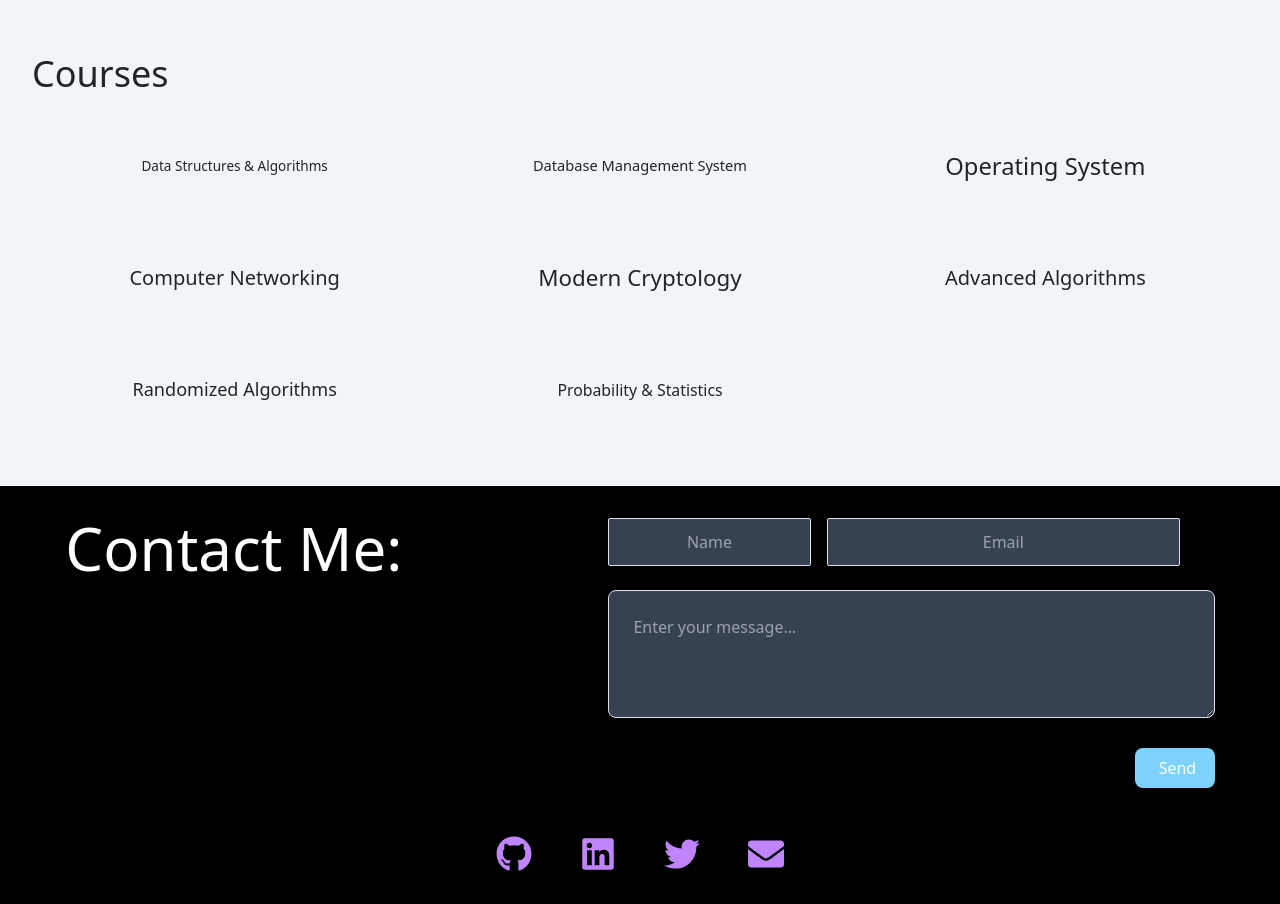
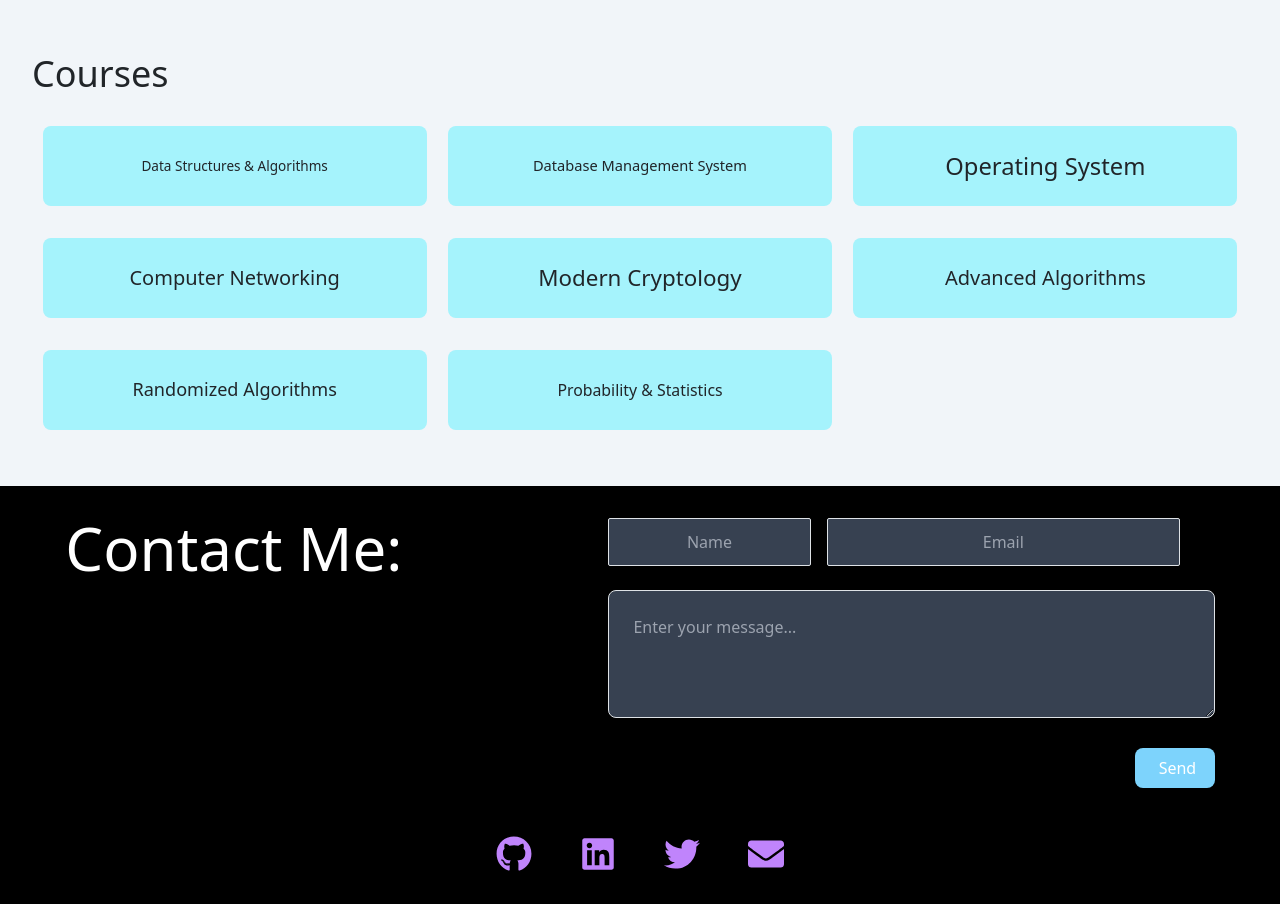
Before and after one commit to AakibAlam/my-website, a React (Vite) app: page /skills in a window 1280 px wide. Shown: the part 1380-2284 px from the top of the page. Built offline with nearby package versions, Linux system fonts and the light colour scheme; no server answers.

Commit message:
fixed styling

```diff
--- a/src/components/course-card.tsx
+++ b/src/components/course-card.tsx
@@ -2,6 +2,7 @@ import { useState, useEffect } from "react";
 
 function CourseCard({ text, col }: { text: string; col: string }) {
   const [fontSize, setFontSize] = useState<number>(24);
+  const backgroundColor = col === "cyan" ? "bg-cyan-200" : "bg-gray-200";
 
   useEffect(() => {
     const containerWidth = 400;
@@ -16,7 +17,10 @@ function CourseCard({ text, col }: { text: string; col: string }) {
 
   return (
     <div
-      className={`flex justify-center items-center text-center w-64 md:w-96 h-16 md:h-20 m-2 md:m-4 rounded-lg bg-${col}-200`}
+      className={
+        "flex justify-center items-center text-center w-64 md:w-96 h-16 md:h-20 m-2 md:m-4 rounded-lg " +
+        backgroundColor
+      }
     >
       <h1 style={{ fontSize: `${fontSize}px` }}>{text}</h1>
     </div>
```
